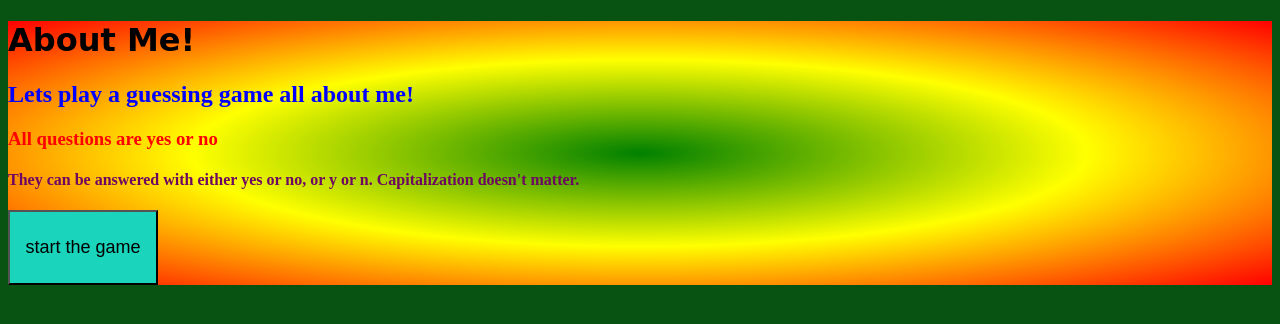
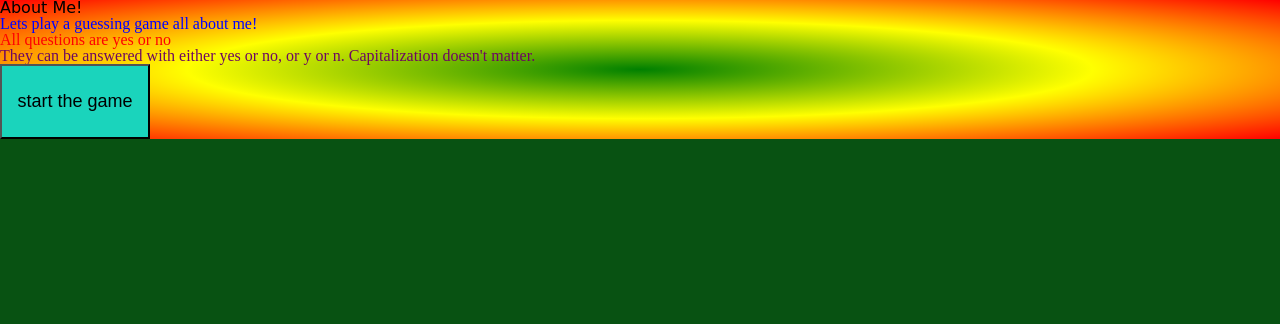
Before and after one commit to JeffLawrence1/about-me, a plain HTML site: page index.html in a window 1280 px wide. Drawn offline with Linux system fonts and the light colour scheme.

Commit message:
day 3 initial commit

```diff
--- a/index.html
+++ b/index.html
@@ -9,7 +9,8 @@
     <title></title>
     <meta name="description" content="">
     <meta name="viewport" content="width=device-width, initial-scale=1">
-    <link rel="stylesheet" href="/css/style.css">
+    <link rel="stylesheet" href="./css/reset.css">
+    <link rel="stylesheet" href="./css/style.css">
 
 </head>
 
@@ -22,7 +23,7 @@
 
     <button onclick="startGame()">start the game</button>
 
-    <script src="/js/app.js"></script>
+    <script src="./js/app.js"></script>
 
     </div>
 </body>
```
Also changed, not shown: js/app.js (indentation only).
